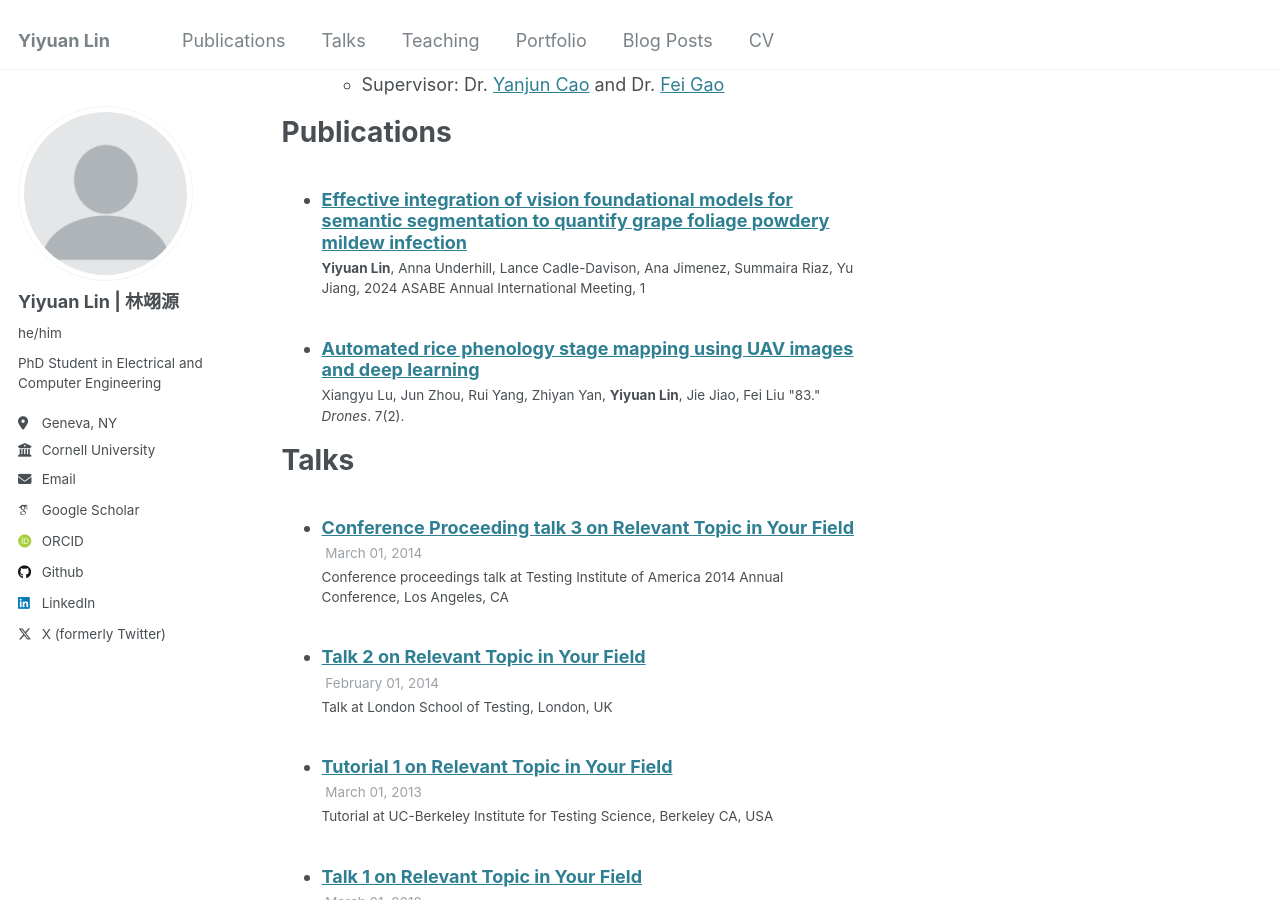
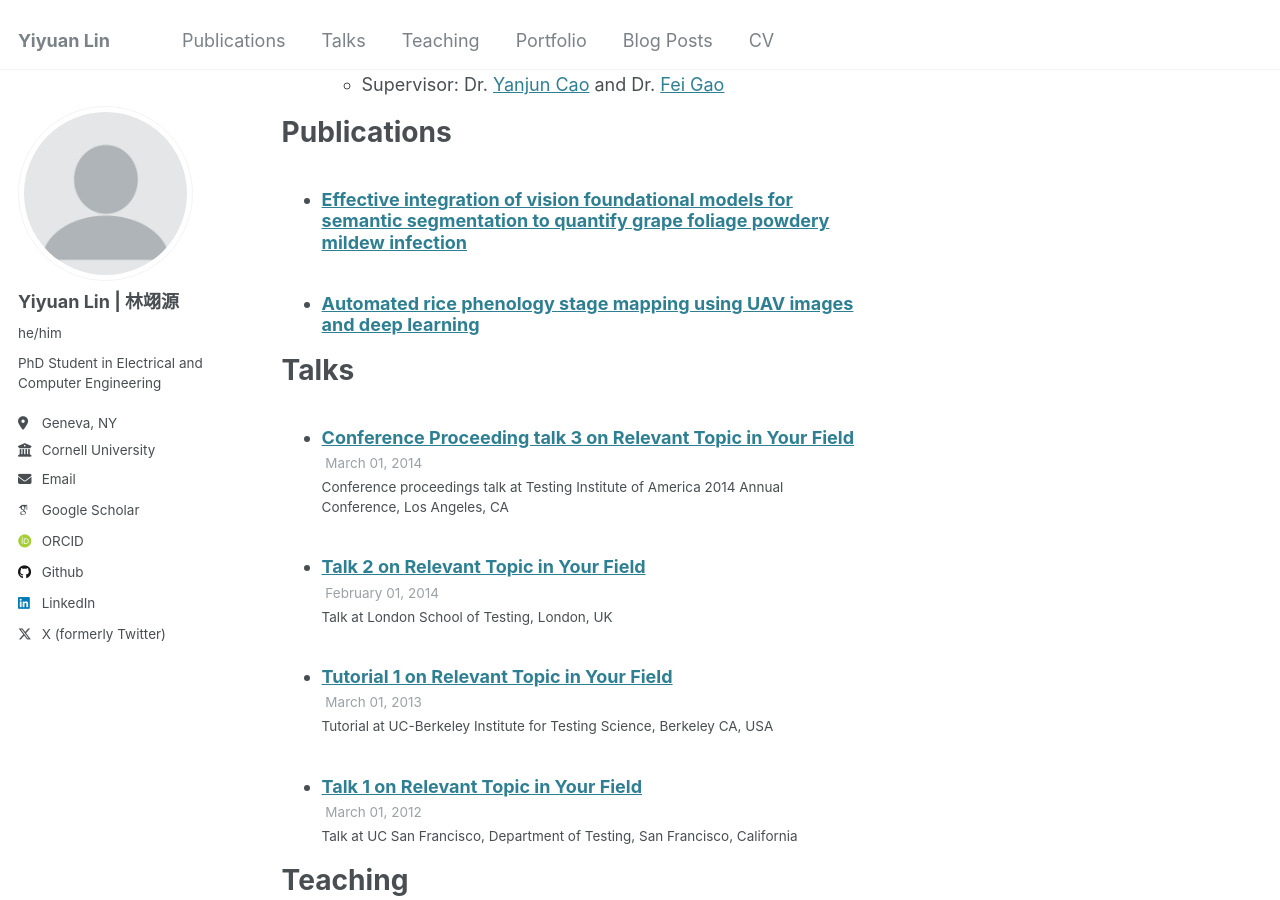
Before and after one commit to YiyuanLinXX/YiyuanLinXX.github.io, a Jekyll site: the page built from _pages/cv.md, in a window 1280 px wide and 900 px high, scrolled down 559 px. Built offline with Jekyll 4.4.1, drawn with Linux system fonts in a browser that asks for light colours; some web fonts are replaced.

Commit message:
update pub

```diff
--- a/_publications/pm-sam-clip.md
+++ b/_publications/pm-sam-clip.md
@@ -3,12 +3,11 @@
 collection: publications
 category: conferences
 permalink: /publications/pm-sam-clip
-excerpt: ''
+excerpt: '<strong>Yiyuan Lin</strong>, Anna Underhill, Lance Cadle-Davison, Ana Jimenez, Summaira Riaz, Yu Jiang, 2024 ASABE Annual International Meeting'
 date: 2024-02-18
 venue: 'ASABE AIM 2024'
 slidesurl: 'http://academicpages.github.io/files/slides1.pdf'
 paperurl: 'https://elibrary.asabe.org/abstract.asp?aid=54830'
-citation: '<strong>Yiyuan Lin</strong>, Anna Underhill, Lance Cadle-Davison, Ana Jimenez, Summaira Riaz, Yu Jiang, 2024 ASABE Annual International Meeting, 1'
 ---
 
 Citation:  2024 ASABE Annual International Meeting  2401108.(doi:10.13031/aim.202401108)
--- a/_publications/rice-phenology-stage-mapping.md
+++ b/_publications/rice-phenology-stage-mapping.md
@@ -3,11 +3,10 @@
 collection: publications
 category: manuscripts
 permalink: /publication/rice-phenology-stage-mapping
-excerpt: ''
+excerpt: 'Xiangyu Lu, Jun Zhou, Rui Yang, Zhiyan Yan, <strong>Yiyuan Lin</strong>, Jie Jiao, Fei Liu, Drones'
 date: 2023-01-25
 venue: 'Drones'
 paperurl: 'https://www.mdpi.com/2504-446X/7/2/83'
-citation: 'Xiangyu Lu, Jun Zhou, Rui Yang, Zhiyan Yan, <strong>Yiyuan Lin</strong>, Jie Jiao, Fei Liu &quot;83.&quot; <i>Drones</i>. 7(2).'
 ---
 
 **Abstract**
```
